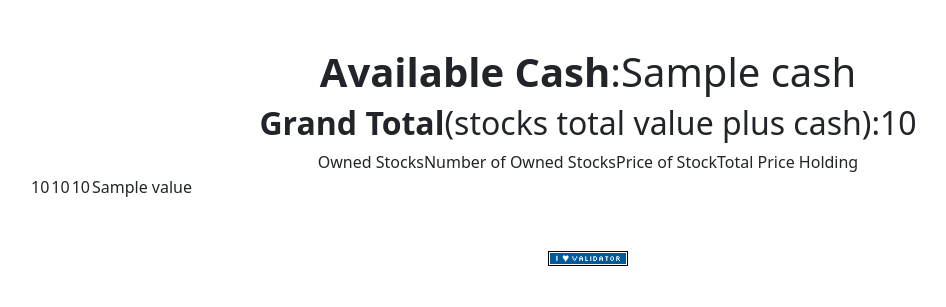
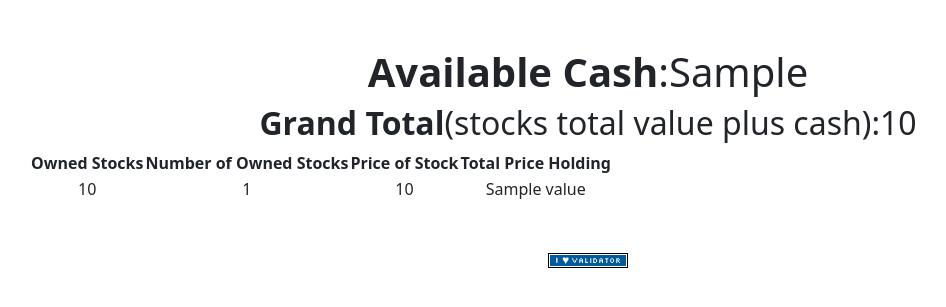
Before and after one commit to Dahyea0140/CS50-week-9--Finance-, a Flask app: template templates/portfolio.html in a window 1280 px wide. Shown: the part 76-383 px from the top of the page, without its empty margins (52-998 px from the left). Run offline with Flask 3, Linux system fonts and the light colour scheme; the template is opened without the code that fills it: most values are stand-ins (such as "Sample title", 1, 10 or a date in 2020); some libraries are stand-ins or nearby versions.

Commit message:
index section done

```diff
--- a/app.py
+++ b/app.py
@@ -35,25 +35,30 @@ def after_request(response):
 @login_required
 def index():
     """Show portfolio of stocks"""
+
     user_id = session["user_id"]
     user = db.execute("SELECT username FROM users WHERE id = ?", user_id)
     cash = db.execute("SELECT cash FROM users WHERE id = ?", user_id)
     owned_stocks = db.execute(
-        "SELECT stock_symbol,SUM(shares) FROM portfolio WHERE id = ? HAVING SUM(shares) => 1",
+        "SELECT stock_symbol,SUM(shares) AS total_shares FROM portfolio WHERE user_id = ? GROUP BY stock_symbol HAVING SUM(shares) > 0",
         user_id,
     )
 
     for stock in owned_stocks:
         temp_stock_symbol = lookup(stock["stock_symbol"])
         stock["price"] = temp_stock_symbol["price"]
-        stock["value"] = temp_stock_symbol["price"] * stock["SUM(shares)"]
+        stock["value"] = temp_stock_symbol["price"] * stock["total_shares"]
 
     total_stock_value = 0
     for stock in owned_stocks:
         total_stock_value += stock["value"]
 
     return render_template(
-        "portfolio.html", user, cash, owned_stocks, total_stock_value
+        "portfolio.html",
+        username=user[0]["username"],
+        user_cash=cash[0]["cash"],
+        stocks=owned_stocks,
+        total=total_stock_value,
     )
 
 
@@ -93,8 +98,7 @@ def buy():
             return apology("Please enter a positive integer number", 403)
 
         # Calculating the total share price user want to buy
-        price = float(lookup_result["price"])
-        db.execute("INSERT INTO portfolio(price) VALUES(?)", price)
+        price = lookup_result["price"]
         share_cost = shares * price
 
         # User must have more mney than total share cost to buy the shares
--- a/templates/portfolio.html
+++ b/templates/portfolio.html
@@ -1,27 +1,30 @@
 {% extends "layout.html" %}
 
 {% block title %}
-    Portfolio of {{ user }}
+    Portfolio of {{ username }}
 {% endblock  %}
 
 {% block main %}
 
-    <h1><strong>Available Cash</strong>:{{ cash }}</h1>
-    <h2><strong>Grand Total</strong>(stocks total value plus cash):{{ cash + total_stock_value }}</h2>
+    <h1><strong>Available Cash</strong>:{{ user_cash }}</h1>
+    <h2><strong>Grand Total</strong>(stocks total value plus cash):{{ user_cash + total }}</h2>
     <table>
         <thead>
-            <tr>Owned Stocks</tr>
-            <tr>Number of Owned Stocks</tr>
-            <tr>Price of Stock</tr>
-            <tr>Total Price Holding</tr>
+            <tr>
+                <th>Owned Stocks</th>
+                <th>Number of Owned Stocks</th>
+                <th>Price of Stock</th>
+                <th>Total Price Holding</th>
+            </tr>
         </thead>
         <tbody>
-            {% for stock in owned_stocks  %}
+            {% for stock in stocks  %}
                 <tr>
-                    <td>{{ owned_stocks.stock_symbol }}</td>
-                    <td>{{ owned_stocks.SUM(shares) }}</td>
-                    <td>{{ owned_stocks.price }}</td>
-                    <td>{{ owned_stocks.value }}</td>
+                    <td>{{ stock.stock_symbol }}</td>
+                    <td>{{ stock.total_shares }}</td>
+                    <td>{{ stock.price }}</td>
+                    <td>{{ stock.value }}</td>
+                </tr>
             {% endfor %}
     </table>
 
```
Also changed, not shown: finance.db, 4 other files.
